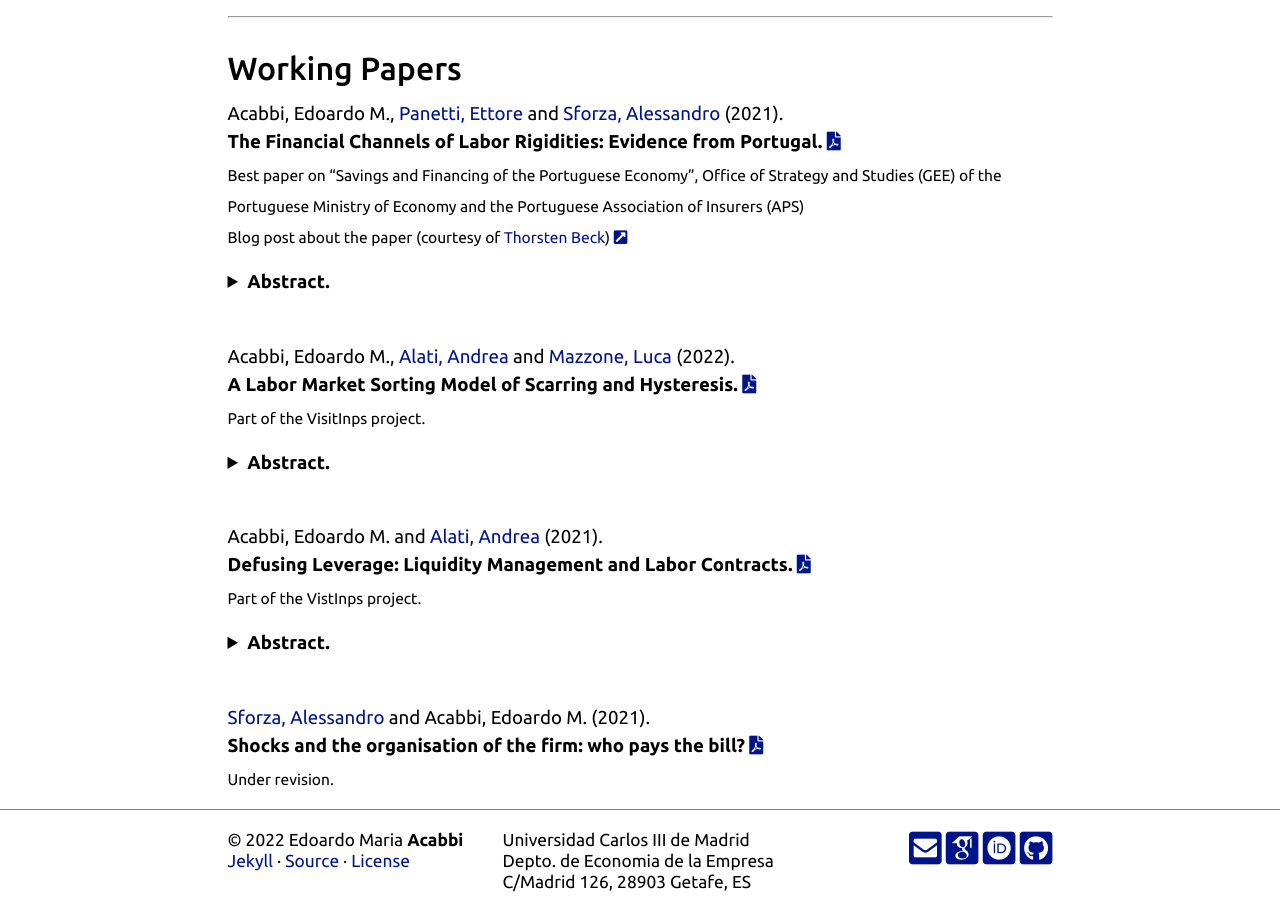
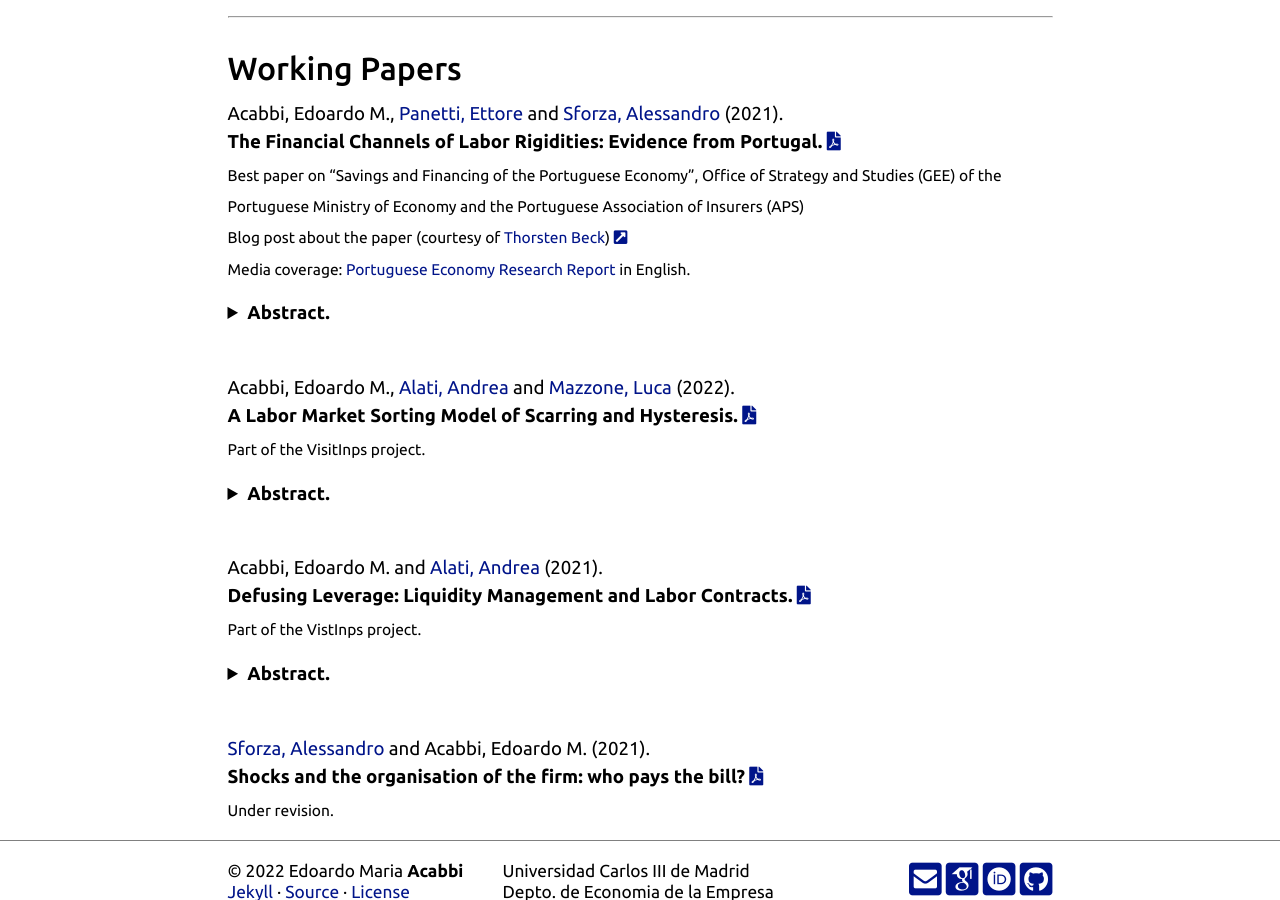
Before and after one commit to eacabbi/eacabbi.github.io, a Jekyll site: the page built from index.md, in a window 1280 px wide and 900 px high, scrolled down 1128 px. Built offline with Jekyll 4.4.1, drawn with Linux system fonts in a browser that asks for light colours; some web fonts are replaced.

Commit message:
labor rigidity

```diff
--- a/index.md
+++ b/index.md
@@ -38,6 +38,7 @@ Acabbi, Edoardo M., <a href="https://sites.google.com/view/ettorepanetti"> Panet
 **The Financial Channels of Labor Rigidities: Evidence from Portugal.** <a href="{{ site.url }}/docs/eacabbi_jmp.pdf" class="{{ site.pdf_icon }}" title="{{ site.pdf_title }}" id="icon"></a>
 <br> <sub>Best paper on “Savings and Financing of the Portuguese Economy”, Office of Strategy and Studies (GEE) of the Portuguese Ministry of Economy and the Portuguese Association of Insurers (APS)</sub>
 <br> <sub>Blog post about the paper (courtesy of <a href="http://www.thorstenbeck.com">Thorsten Beck</a>) <a href="http://www.thorstenbeck.com/108089829/6893607/posting/interesting-papers-april-2020" class="{{ site.link_icon }}" title="{{ site.pdf_title }}"  id="icon"></a> </sub>
+<br> <sub> Media coverage: <a href="https://research.pej.pt/2020/01/07/finance-and-labor-rigidity-in-portugal/">Portuguese Economy Research Report</a> in English.</sub>
 
 <details>
 <summary><b> Abstract. </b></summary>
```
